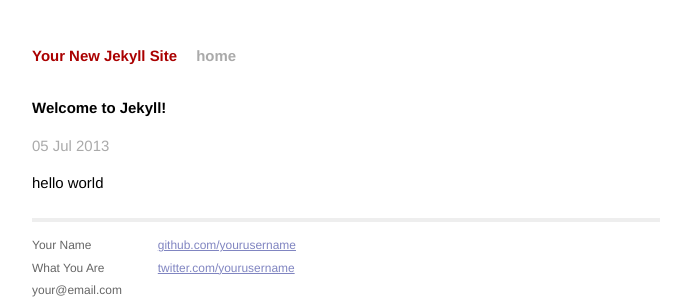
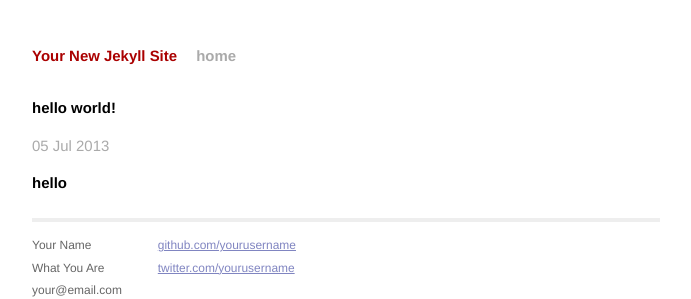
Before and after one commit to korbinian/korbinian.github.io, a Jekyll site: the page built from _posts/2013-07-05-hello-world.markdown, in a window 1280 px wide. Shown: the top 299 px of the page, without its empty margins (294-985 px from the left). Built offline with Jekyll 4.4.1, drawn with Linux system fonts in a browser that asks for light colours.

Commit message:
hello world

```diff
--- a/_posts/2013-07-05-hello-world.markdown
+++ b/_posts/2013-07-05-hello-world.markdown
@@ -1,8 +1,9 @@
 ---
+published: true
 layout: post
-title:  "Welcome to Jekyll!"
-date:   2013-07-05 18:16:42
+title: "hello world!"
+date: 2013-07-05T18:16:42.000Z
 categories: jekyll update
 ---
 
-hello world
+### hello
```
